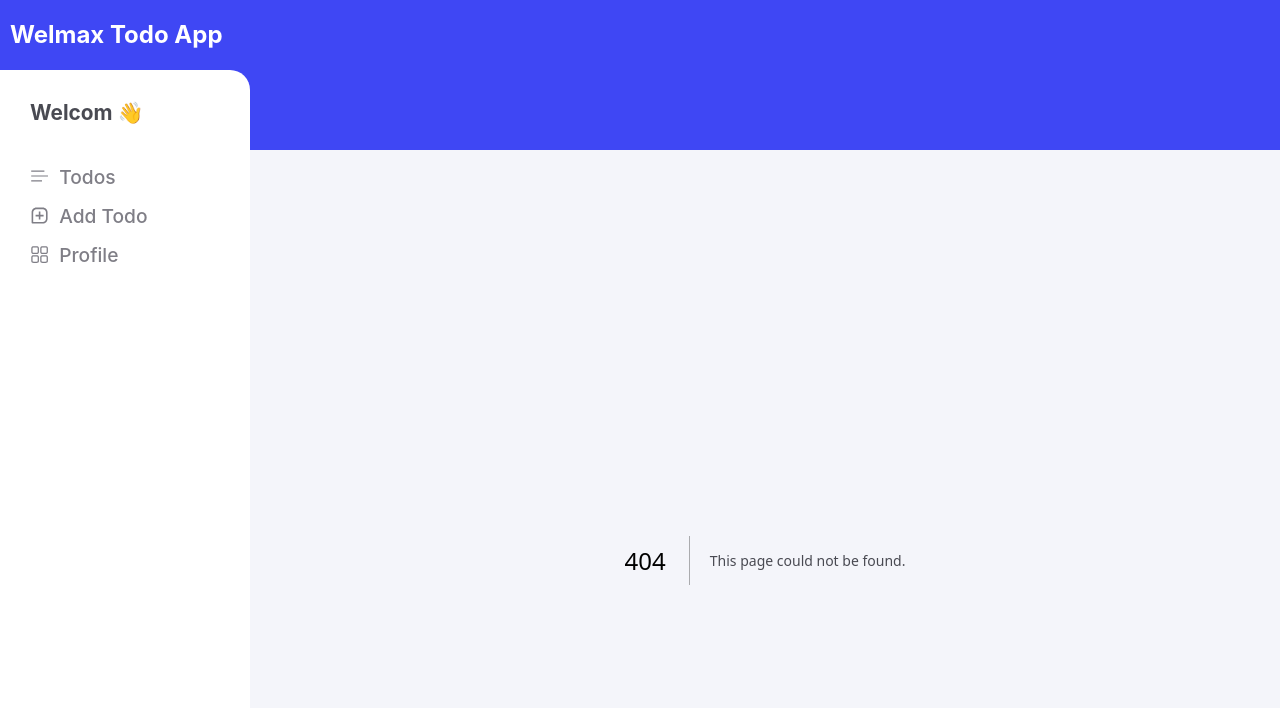
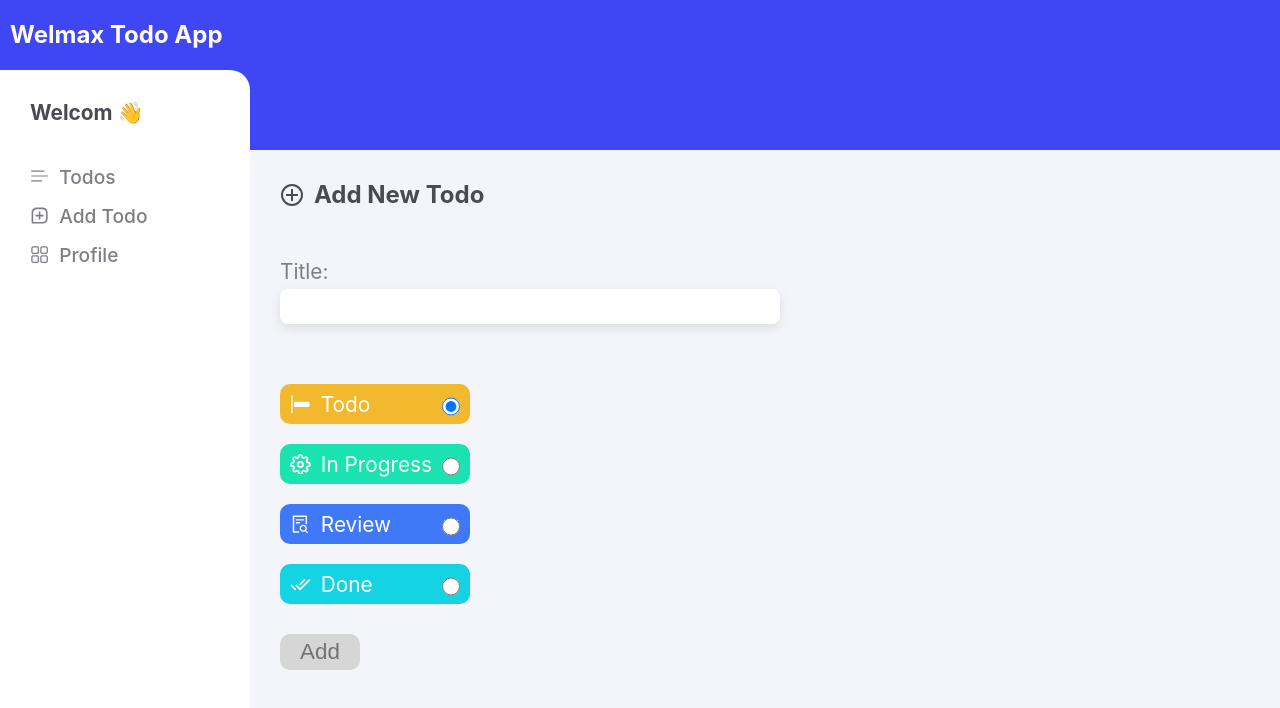
Before and after one commit to alireza-yaghoubi/TodoApp, a Next.js app: page /add-todo in a window 1280 px wide. Before the commit this address had no page. Shown: the top 708 px of the page. Built offline with nearby package versions, Linux system fonts and the light colour scheme.

Commit message:
creat ui todo

```diff
--- /dev/null
+++ b/components/element/RadioButton.js
@@ -0,0 +1,18 @@
+function RadioButton({ setStatus, status, value, title, children }) {
+  return (
+    <div className={value}>
+      <label htmlFor={value}>
+        {children} {title}
+      </label>
+      <input
+        type="radio"
+        id={value}
+        value={value}
+        checked={status === value}
+        onChange={(e) => setStatus(e.target.value)}
+      />
+    </div>
+  );
+}
+
+export default RadioButton;
--- /dev/null
+++ b/components/template/AddTodoPage.js
@@ -0,0 +1,45 @@
+import { useState } from "react";
+import { GrAddCircle } from "react-icons/gr";
+import { BsAlignStart } from "react-icons/bs";
+import { FiSettings } from "react-icons/fi";
+import { AiOutlineFileSearch } from "react-icons/ai";
+import { MdDoneAll } from "react-icons/md";
+
+
+import RadioButton from "../element/RadioButton";
+
+function AddTodoPage() {
+  const [title, setTitle] = useState("");
+  const [status, setStatus] = useState("todo");
+  const addHandler = async ()=>{
+
+  }
+  return (
+    <div className="add-form">
+      <h2>
+        <GrAddCircle />
+        Add New Todo
+      </h2>
+      <div className="add-form__input">
+        <div className="add-form__input--first">
+          <label htmlFor="title">Title:</label>
+          <input
+            id="title"
+            value={title}
+            onChange={(e) => setTitle(e.target.value)}
+            type="text"
+          />
+        </div>
+    <div className="add-form__input--second">
+      <RadioButton setStatus={setStatus} status={status} title="Todo" value="todo"><BsAlignStart/></RadioButton>
+      <RadioButton setStatus={setStatus} status={status} title="In Progress" value="inProgress"><FiSettings/></RadioButton>
+      <RadioButton setStatus={setStatus} status={status} title="Review" value="review"><AiOutlineFileSearch/></RadioButton>
+      <RadioButton setStatus={setStatus} status={status} title="Done" value="done"><MdDoneAll/></RadioButton>
+    </div>
+    <button onClick={addHandler}>Add</button>
+      </div>
+    </div>
+  );
+}
+
+export default AddTodoPage;
--- /dev/null
+++ b/pages/add-todo.js
@@ -0,0 +1,10 @@
+import AddTodoPage from '@/components/template/AddTodoPage'
+import React from 'react'
+
+function AddTodo() {
+  return (
+   <AddTodoPage/>
+  )
+}
+
+export default AddTodo
```
